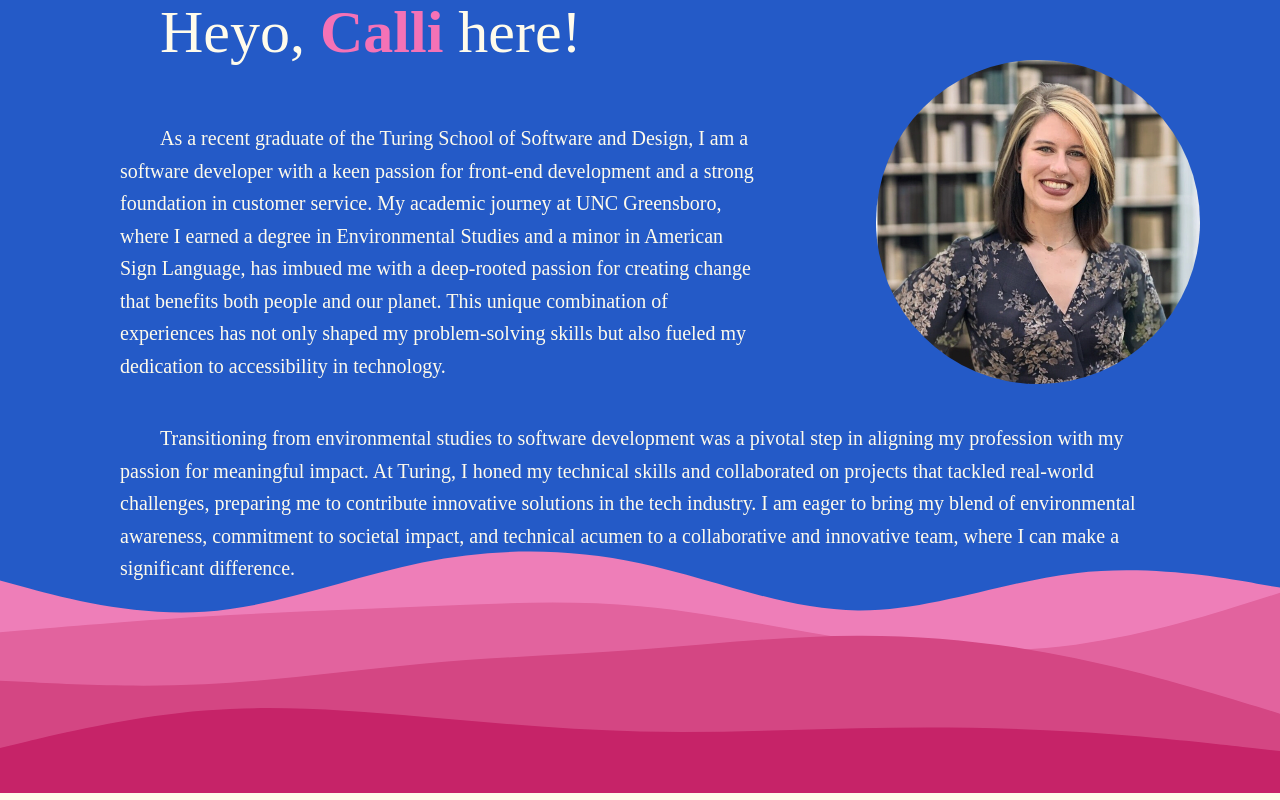
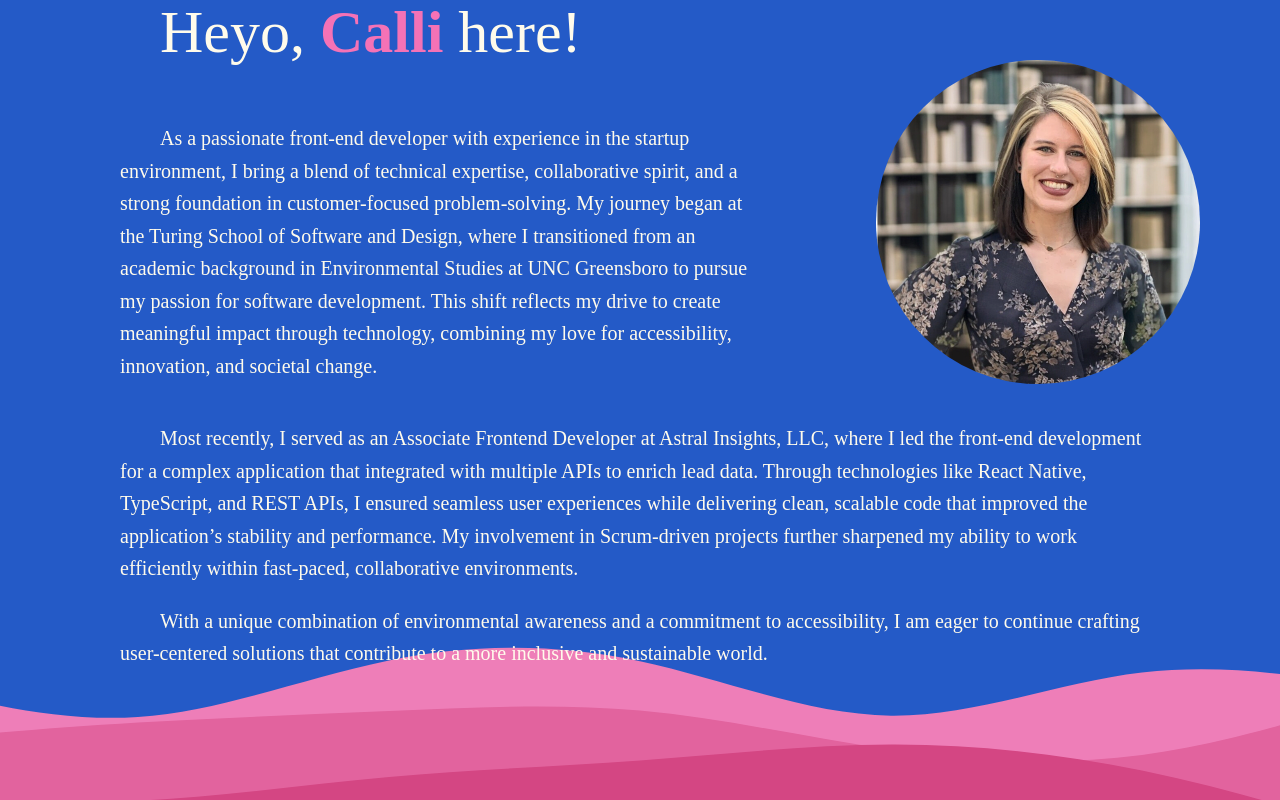
Before and after one commit to CaliHam/portfolio, a React (Vite) app: page / in a window 1280 px wide. Shown: the part 1040-1840 px from the top of the page. Built offline with nearby package versions, Linux system fonts and the light colour scheme; a web font is replaced by a local one.

Commit message:
Update about me and resume linked

```diff
--- a/src/AboutMe.tsx
+++ b/src/AboutMe.tsx
@@ -9,16 +9,19 @@ const AboutMe = () => {
             Heyo, <span className='font-bold text-pink-400'>Calli</span> here!
           </h1>
           <div className='p-5 lg:px-10 mb-5'>
-            <p className="text-xl leading-relaxed indent-10">As a recent graduate of the Turing School of Software and Design, I am a software developer with a keen passion for front-end development and a strong foundation in customer service. My academic journey at UNC Greensboro, where I earned a degree in Environmental Studies and a minor in American Sign Language, has imbued me with a deep-rooted passion for creating change that benefits both people and our planet. This unique combination of experiences has not only shaped my problem-solving skills but also fueled my dedication to accessibility in technology.</p>
+            <p className="text-xl leading-relaxed indent-10">As a passionate front-end developer with experience in the startup environment, I bring a blend of technical expertise, collaborative spirit, and a strong foundation in customer-focused problem-solving. My journey began at the Turing School of Software and Design, where I transitioned from an academic background in Environmental Studies at UNC Greensboro to pursue my passion for software development. This shift reflects my drive to create meaningful impact through technology, combining my love for accessibility, innovation, and societal change.</p>
           </div>
         </div>
           <aside className='min-w-64 shrink-0 py-10 lg:pb-5'>
             <img src={profilePhoto} className='rounded-full object-cover shrink-0 hover:animate-rotate360 transition' alt='Callihan Herrmann profile photo'/>
           </aside>
       </section>
-        <div className='px-10 pb-52 pt-0 md:px-20 md:pt-0 w-full flex flex-col flex-wrap'>
+        <div className='px-10 pb-64 pt-0 md:px-20 md:pt-0 w-full flex flex-col flex-wrap'>
+          <div className='lg:px-10 mb-5'>
+            <p className="text-xl invisible xl:visible leading-relaxed indent-10">Most recently, I served as an Associate Frontend Developer at Astral Insights, LLC, where I led the front-end development for a complex application that integrated with multiple APIs to enrich lead data. Through technologies like React Native, TypeScript, and REST APIs, I ensured seamless user experiences while delivering clean, scalable code that improved the application’s stability and performance. My involvement in Scrum-driven projects further sharpened my ability to work efficiently within fast-paced, collaborative environments.</p>
+          </div>
           <div className='lg:px-10'>
-            <p className="text-xl invisible xl:visible leading-relaxed indent-10">Transitioning from environmental studies to software development was a pivotal step in aligning my profession with my passion for meaningful impact. At Turing, I honed my technical skills and collaborated on projects that tackled real-world challenges, preparing me to contribute innovative solutions in the tech industry. I am eager to bring my blend of environmental awareness, commitment to societal impact, and technical acumen to a collaborative and innovative team, where I can make a significant difference.</p>
+            <p className="text-xl invisible xl:visible leading-relaxed indent-10">With a unique combination of environmental awareness and a commitment to accessibility, I am eager to continue crafting user-centered solutions that contribute to a more inclusive and sustainable world.</p>
           </div>
         </div>
     </article>
```
Also changed, not shown: 2 other files (tests, documents, lock files or other folders).
